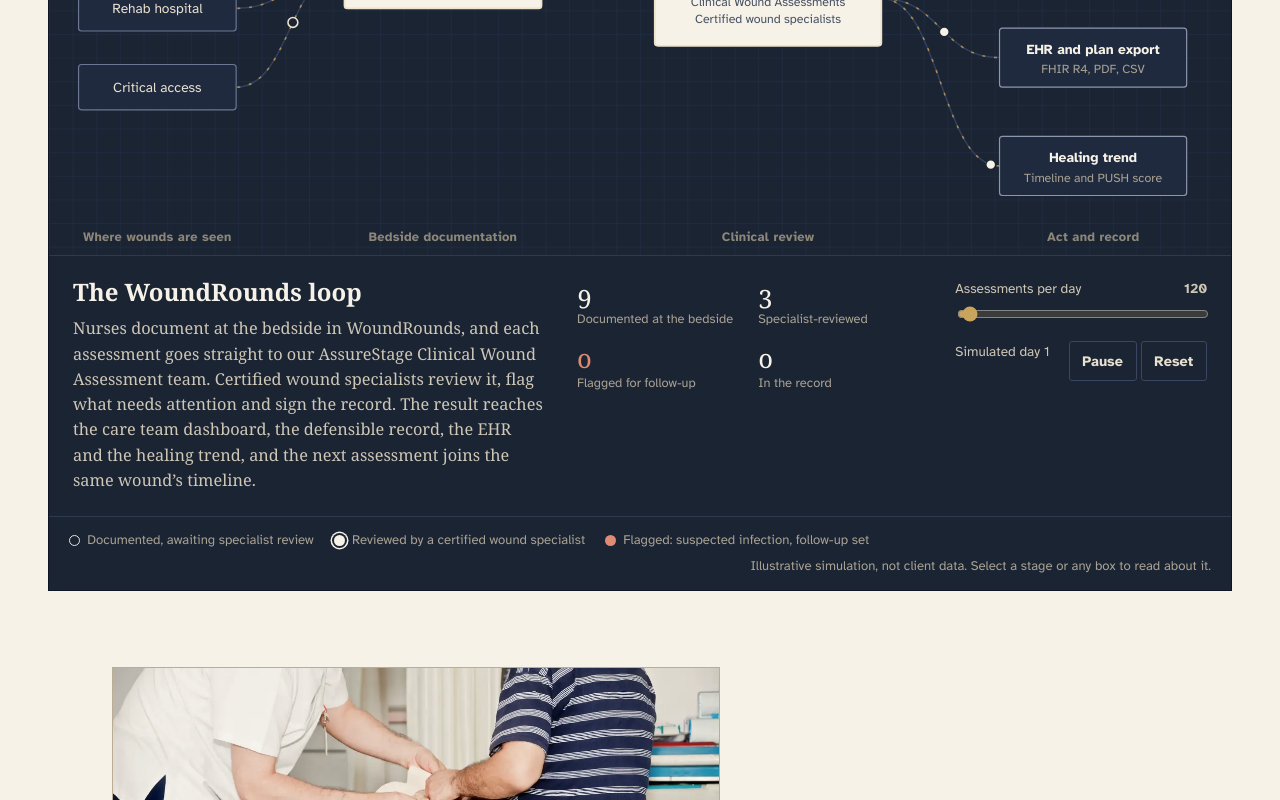
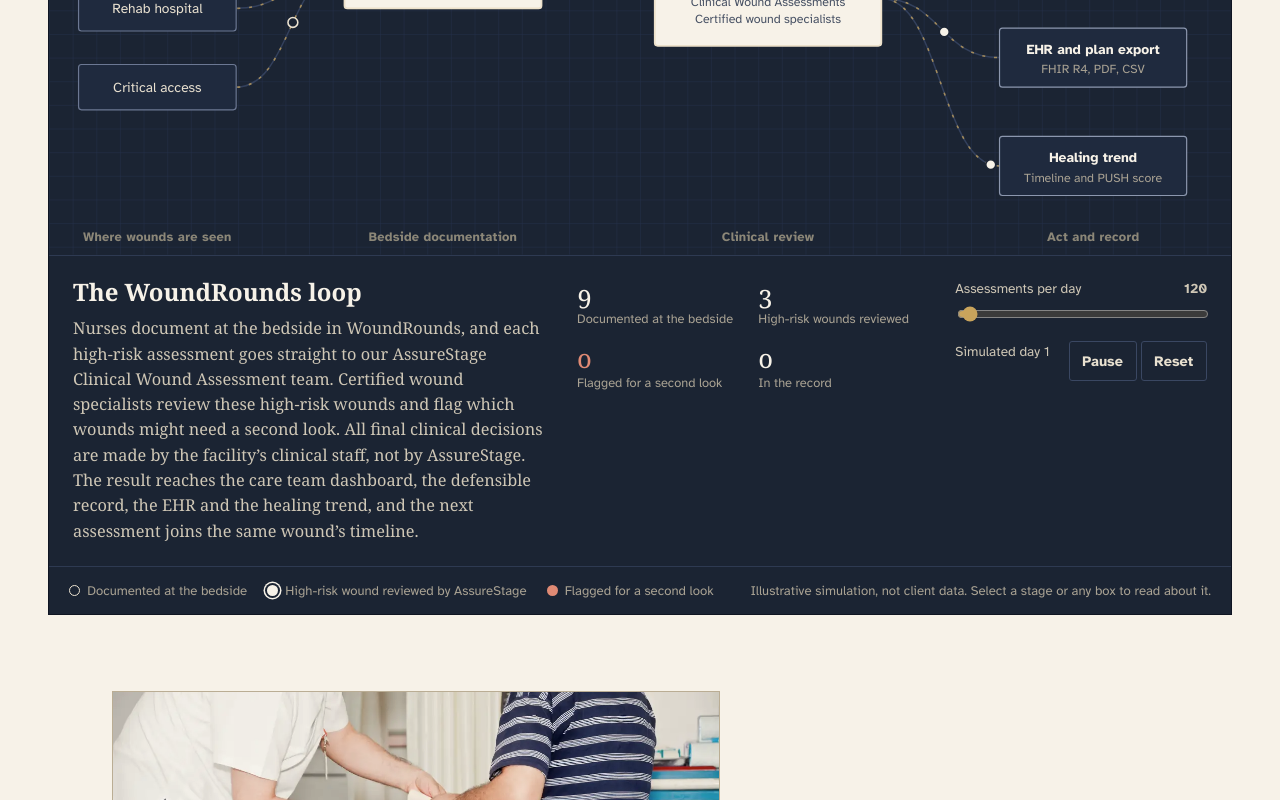
Before and after one commit to TrustedSciences/wounds-ai.site, a plain HTML site: page solutions.html in a window 1280 px wide. Shown: the part 3653-4453 px from the top of the page. Drawn offline with Linux system fonts and the light colour scheme; animation ran at ten frames a second.

Commit message:
Add files via upload

```diff
--- a/assets/flow.js
+++ b/assets/flow.js
@@ -115,14 +115,14 @@ function initFlow(root) {
   };
   var STAGES_WR = [
     { n: 0, title: 'The WoundRounds loop',
-      body: 'Nurses document at the bedside in WoundRounds, and each assessment goes straight to our AssureStage Clinical Wound Assessment team. Certified wound specialists review it, flag what needs attention and sign the record. The result reaches the care team dashboard, the defensible record, the EHR and the healing trend, and the next assessment joins the same wound\u2019s timeline.' },
+      body: 'Nurses document at the bedside in WoundRounds, and each high-risk assessment goes straight to our AssureStage Clinical Wound Assessment team. Certified wound specialists review these high-risk wounds and flag which wounds might need a second look. All final clinical decisions are made by the facility\u2019s clinical staff, not by AssureStage. The result reaches the care team dashboard, the defensible record, the EHR and the healing trend, and the next assessment joins the same wound\u2019s timeline.' },
     { n: 1, num: 1, title: 'Bedside documentation',
       body: 'Nurses in skilled nursing, LTACH, rehabilitation and critical access hospitals document at the bedside in WoundRounds: photo, location, measurements and Braden risk, in the facility\u2019s own workflow. Risk dashboards show each patient\u2019s drivers for potential harm.' },
     { n: 2 },
     { n: 3, num: 2, title: 'Clinical review',
-      body: 'Certified wound specialists on our AssureStage Clinical Wound Assessment team review WoundRounds assessments. They check staging and measurements, compute the PUSH score and screen for infection. A wound with suspected infection is flagged. The record shows who decided, and when.' },
+      body: 'High-risk WoundRounds assessments go to our AssureStage Clinical Wound Assessment team. Certified wound specialists review these high-risk wounds and flag which wounds might need a second look. All final clinical decisions are made by the facility\u2019s clinical staff, not by AssureStage.' },
     { n: 4, num: 3, title: 'Act and record',
-      body: 'The reviewed assessment reaches the care team dashboard as flags and follow-up dates. It becomes a dated, clinician-signed record ready for surveys and liability review, exports to the EHR, and adds a point to the wound\u2019s healing trend. Flagged wounds come back for follow-up, joining the same timeline.' }
+      body: 'The assessment reaches the care team dashboard as flags and follow-up dates. It becomes a dated, clinician-signed record ready for surveys and liability review, exports to the EHR, and adds a point to the wound\u2019s healing trend. Flagged wounds come back for follow-up, joining the same timeline.' }
   ];
   if (variant === 'woundrounds') STAGES = STAGES_WR;
 
@@ -326,7 +326,7 @@ function initFlow(root) {
     ehr: 'Structured export to the EHR or health plan: FHIR R4, JSON and CSV, signed webhooks, and PDF reports for the chart.',
     trend: 'Every follow-up photo lands on the same body site’s film strip, with the PUSH score, so direction is visible at a glance.'
   }
-  if (variant === 'woundrounds') NODE_NOTES.cwa = 'AssureStage: our certified wound specialists review each WoundRounds assessment, check staging and measurements, and flag suspected infection. Every final clinical decision is made by the facility\u2019s clinical staff.';;
+  if (variant === 'woundrounds') NODE_NOTES.cwa = 'AssureStage: high-risk WoundRounds assessments go to our certified wound specialists, who review these high-risk wounds and flag which wounds might need a second look. All final clinical decisions are made by the facility\u2019s clinical staff, not by AssureStage.';
 
   function selectStage(n) { S.stage = n; S.focus = null; applyFocus(); }
   function selectNode(id) { S.focus = (S.focus === id) ? null : id; S.stage = S.focus ? NODES[id].stage : S.stage; applyFocus(); }
--- a/solutions.html
+++ b/solutions.html
@@ -145,7 +145,7 @@
   </div>
   <div class="wrap flow-wide mt-3">
     <h3 class="flow-title">WoundRounds with AssureStage</h3>
-    <p class="flow-intro-text">Add AssureStage, our certified wound specialists, and every bedside assessment is reviewed before it reaches the record.</p>
+    <p class="flow-intro-text">Add AssureStage, and each high-risk bedside assessment goes to our certified wound specialists, who flag which wounds might need a second look.</p>
     <div class="flow flow-wr" id="wsa-flow-wr" data-flow data-variant="woundrounds">
   <div class="flow-bar">
     <div class="flow-steps" role="group" aria-label="Stages">
@@ -161,8 +161,8 @@
       <div class="flow-panel" aria-live="polite"><h3 class="panel-title"></h3><p class="panel-body"></p></div>
       <div class="flow-counts">
         <div><b data-count="captured">0</b>Documented at the bedside</div>
-        <div><b data-count="confirmed">0</b>Specialist-reviewed</div>
-        <div class="flag"><b data-count="flagged">0</b>Flagged for follow-up</div>
+        <div><b data-count="confirmed">0</b>High-risk wounds reviewed</div>
+        <div class="flag"><b data-count="flagged">0</b>Flagged for a second look</div>
         <div><b data-count="record">0</b>In the record</div>
       </div>
       <div class="flow-rate">
@@ -173,9 +173,9 @@
     </div>
   </div>
   <div class="flow-legend">
-    <span><i class="l-raw"></i>Documented, awaiting specialist review</span>
-    <span><i class="l-ok"></i>Reviewed by a certified wound specialist</span>
-    <span><i class="l-flag"></i>Flagged: suspected infection, follow-up set</span>
+    <span><i class="l-raw"></i>Documented at the bedside</span>
+    <span><i class="l-ok"></i>High-risk wound reviewed by AssureStage</span>
+    <span><i class="l-flag"></i>Flagged for a second look</span>
     <span class="flow-foot">Illustrative simulation, not client data. Select a stage or any box to read about it.</span>
   </div>
 </div>
```
Also changed, not shown: 1 other file.
